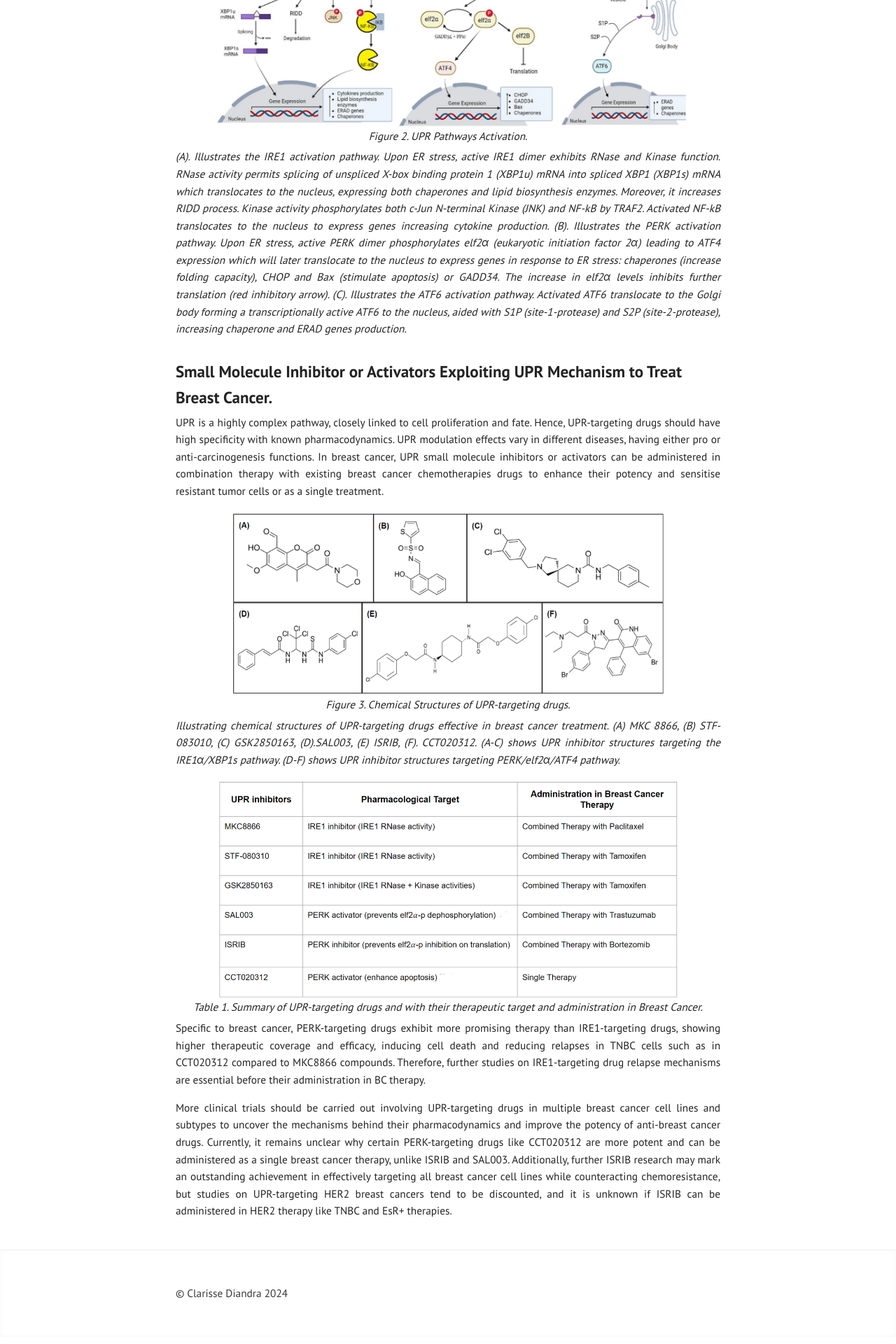
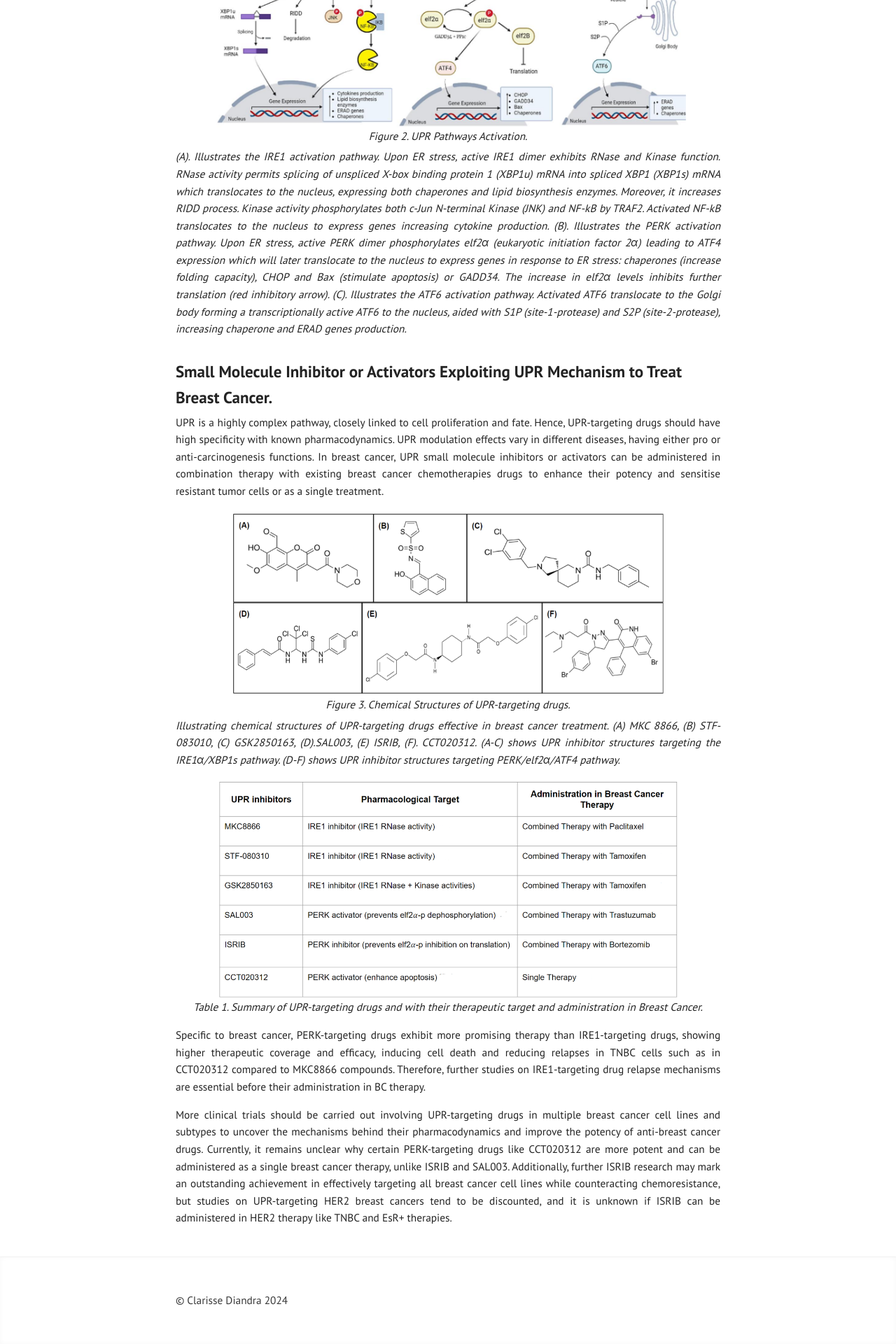
Before and after one commit to clarissediandra/clarissediandra.github.io, a Jekyll site: the page built from _posts/research/2023-03-01-cancer.md, in a window 1280 px wide. Shown: the part 2201-4121 px from the top of the page at 70% size. Built offline with Jekyll 4.4.1, drawn with Linux system fonts in a browser that asks for light colours.

Commit message:
Fix margin

```diff
--- a/_posts/research/2023-03-01-cancer.md
+++ b/_posts/research/2023-03-01-cancer.md
@@ -46,7 +46,6 @@ UPR is a highly complex pathway, closely linked to cell proliferation and fate.
 
 ![Table1UprTargeting](/assets/img/research/cancer/Table%20of%20UPR-targeting%20drugs.png){: width="85%" }
 *Table 1. Summary of UPR-targeting drugs and with their therapeutic target and administration in Breast Cancer.*
-<div style="margin-top:-10px;"></div>
 
 Specific to breast cancer, PERK-targeting drugs exhibit more promising therapy than IRE1-targeting drugs, showing higher therapeutic coverage and efficacy, inducing cell death and reducing relapses in TNBC cells such as in CCT020312 compared to MKC8866 compounds. Therefore, further studies on IRE1-targeting drug relapse mechanisms are essential before their administration in BC therapy.
 
```
